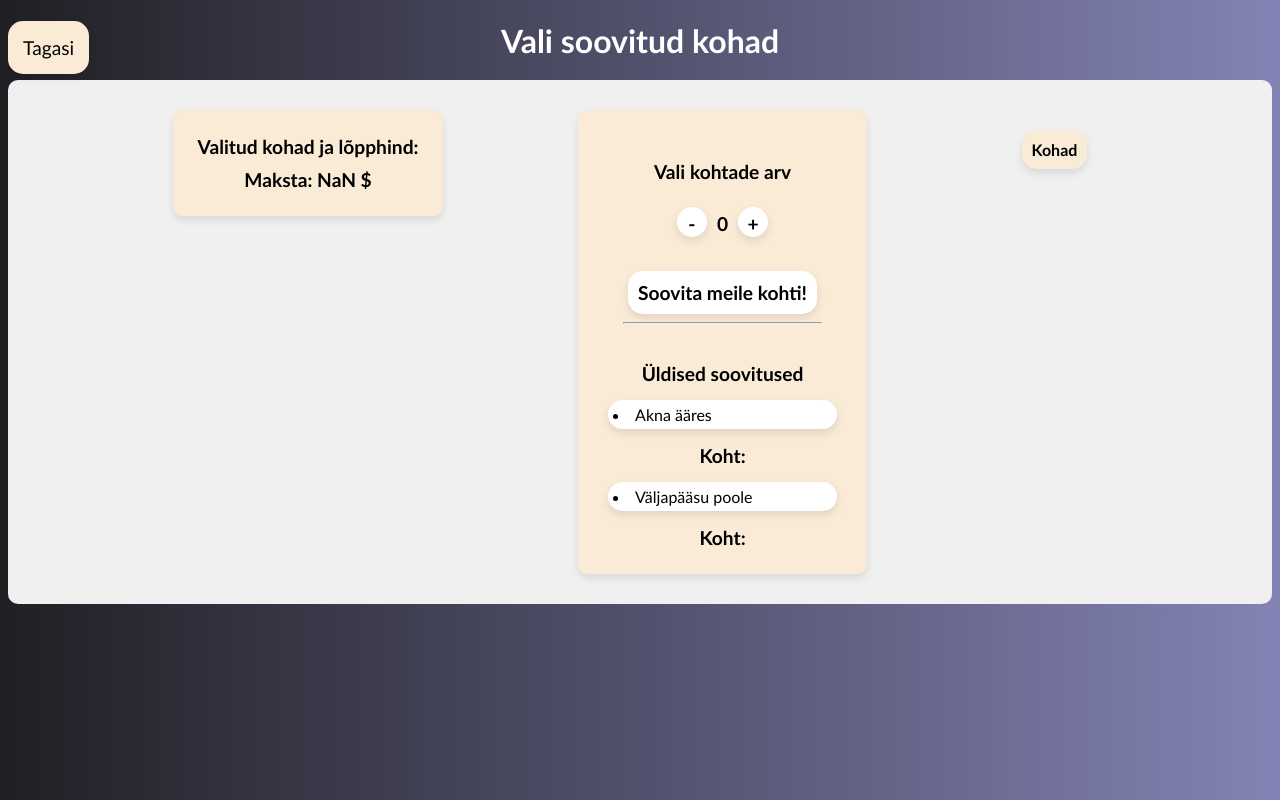
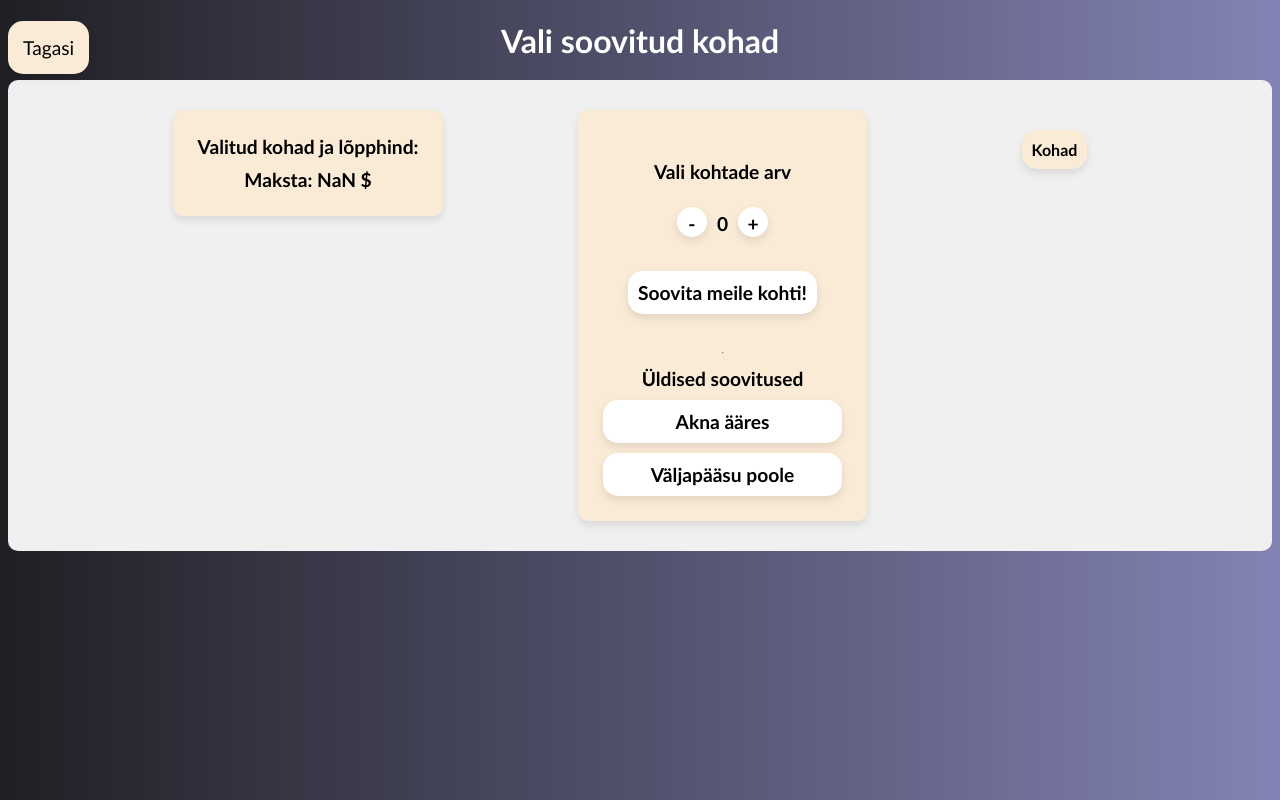
Before and after one commit to S33bu/CGI-Lennuk, a Vue app in the folder src/frontend/: page /SeatPurchase in a window 1280 px wide. Built offline with nearby package versions, Linux system fonts and the light colour scheme.

Commit message:
Changed recommendation functions so they would work with multiple tickets

```diff
--- a/src/frontend/src/components/SeatPurchase.vue
+++ b/src/frontend/src/components/SeatPurchase.vue
@@ -18,17 +18,23 @@
         <p><span class="resize" @click="eemaldaPilet">-</span>{{ piletiteArv }}<span class="resize" @click="lisaPilet">+</span></p>
         <br>
         <p class="makeButton" @click="soovitaKohti">Soovita meile kohti!</p>
-        <hr>
         <div v-if="soovitatudKohad.length">
           <p>Soovitatud kohad:</p>
           <p v-for="(koht, index) in soovitatudKohad" :key="index">{{ koht }}</p>
         </div>
       </div>
+      <hr>
       <p>Üldised soovitused</p>
-      <li>Akna ääres </li>
-      <p> Koht: {{ aknaäärsedKohad }}</p>
-      <li>Väljapääsu poole</li>
-      <p> Koht: {{ väljapääsuKohad }}</p>
+      <p class="makeButton" @click="aknaäärsedKohad">Akna ääres </p>
+      <div v-if="aknapoolsedKohad.length">
+          <p>Soovitatud kohad:</p>
+          <p v-for="(koht, index) in aknapoolsedKohad" :key="index">{{ koht }}</p>
+        </div>
+      <p class="makeButton" @click="väljapääsuKohad">Väljapääsu poole</p>
+      <div v-if="väljapääsupoolsedKohad.length">
+          <p>Soovitatud kohad:</p>
+          <p v-for="(koht, index) in väljapääsupoolsedKohad" :key="index">{{ koht }}</p>
+        </div>
     </div>
       <table>
         <thead>
@@ -74,6 +80,8 @@
         valitudKohad: [],
         piletiteArv: 0,
         soovitatudKohad: [],
+        aknapoolsedKohad: [],
+        väljapääsupoolsedKohad: [],
       }
     },
     computed: {
@@ -96,34 +104,7 @@
             console.log(paarisKohad)
             return paarisKohad;
         },
-      aknaäärsedKohad(){
-        const istmed = this.parsedIstekohad
-        const aknaäärsed = []
-        for (let i = 0; i < istmed.length; i+=6){
-          if (istmed[i] != "X"){
-            aknaäärsed.push(istmed[i])
-          }
-          if (istmed[i+5] != "X") {
-            aknaäärsed.push(istmed[i+5])
-          }
-        }
-      const randomElement = aknaäärsed[Math.floor(Math.random() * aknaäärsed.length)];
-      return randomElement
-        },
-      väljapääsuKohad() {
-        const istmed = this.parsedIstekohad
-        const väljapääsuÄÄrsed = []
-        for (let i = 0; i < istmed.length; i+=6){
-          if (istmed[i+2] != "X"){
-            väljapääsuÄÄrsed.push(istmed[i+2])
-          }
-          if (istmed[i+3] != "X") {
-            väljapääsuÄÄrsed.push(istmed[i+3])
-          }
-        }
-      const randomElement = väljapääsuÄÄrsed[Math.floor(Math.random() * väljapääsuÄÄrsed.length)];
-      return randomElement
-      }
+
       },
     mounted() {
       console.log(this.parsedIstekohad);
@@ -141,6 +122,40 @@
         }
       }
     },
+    aknaäärsedKohad(){
+        const istmed = this.parsedIstekohad
+        const aknaäärsed = []
+        this.aknapoolsedKohad = []
+        for (let i = 0; i < istmed.length; i+=6){
+          if (istmed[i] != "X"){
+            aknaäärsed.push(istmed[i])
+          }
+          if (istmed[i+5] != "X") {
+            aknaäärsed.push(istmed[i+5])
+          }
+        }
+        for (let i=1; i <= this.piletiteArv; i++){
+          const randomElement = aknaäärsed[Math.floor(Math.random() * aknaäärsed.length)];
+          this.aknapoolsedKohad.push(randomElement)
+        }
+        },
+      väljapääsuKohad() {
+        const istmed = this.parsedIstekohad
+        const väljapääsuÄÄrsed = []
+        this.väljapääsupoolsedKohad = []
+        for (let i = 0; i < istmed.length; i+=6){
+          if (istmed[i+2] != "X"){
+            väljapääsuÄÄrsed.push(istmed[i+2])
+          }
+          if (istmed[i+3] != "X") {
+            väljapääsuÄÄrsed.push(istmed[i+3])
+          }
+        }
+          for (let i=1; i <= this.piletiteArv; i++){
+          const randomElement = väljapääsuÄÄrsed[Math.floor(Math.random() * väljapääsuÄÄrsed.length)];
+          this.väljapääsupoolsedKohad.push(randomElement)
+        }
+      },
       lisaPilet() {
         this.piletiteArv += 1;
       },
```
